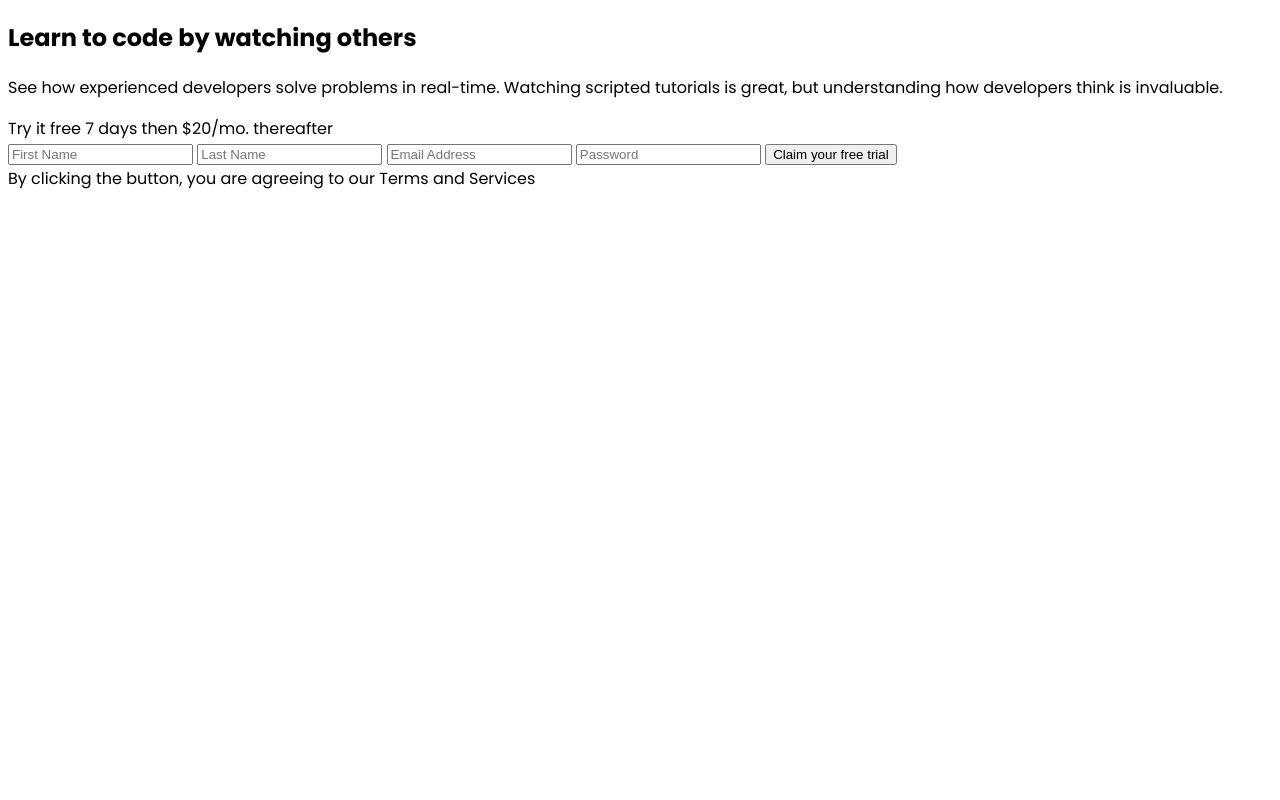
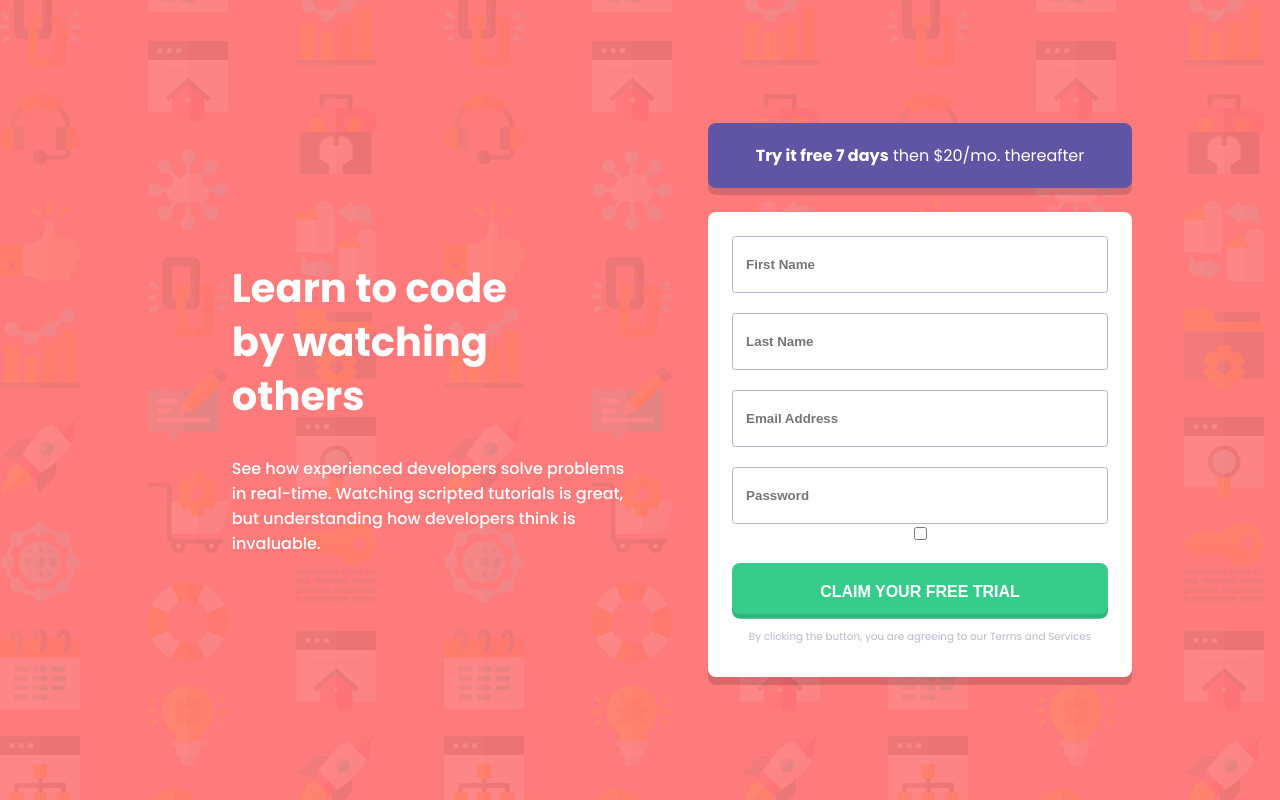
Before and after one commit to GustavoMD/intro-component-challenge, a plain HTML site: page site/index.html in a window 1280 px wide. Drawn offline with Linux system fonts and the light colour scheme.

Commit message:
styles and js files

```diff
--- a/site/index.html
+++ b/site/index.html
@@ -10,26 +10,45 @@
 </head>
 
 <body>
-  <section>
-    <h1>Learn to code by watching others</h1>
-    <p>See how experienced developers solve problems in real-time. Watching scripted tutorials is great,
-      but understanding how developers think is invaluable. </p>
+    <div class="container">
+        <section class="section info">
+            <h1 class="title">Learn to code by watching others</h1>
+            <p class="paragraph">See how experienced developers solve problems in real-time. Watching scripted tutorials is great, but understanding how developers think is invaluable. </p>
         </section>
 
         <section>
-    <div>
-      <span>Try it free 7 days then $20/mo. thereafter</span>
+
+            <span class="try-alert"><b>Try it free 7 days</b> then $20/mo. thereafter</span>
+
+            <div class="form-wrapper">
+                <form>
+                    <div class="input-wrapper">
+                        <input class="form-input" type="text" placeholder="First Name" />
+                        <span class="empty-field-alert"></span>
                     </div>
-
-    <form>
-      <input type="text" placeholder="First Name" />
-      <input type="text" placeholder="Last Name" />
-      <input type="text" placeholder="Email Address" />
-      <input type="text" placeholder="Password" />
-      <button type="submit">Claim your free trial</button>
+                    <div class="input-wrapper">
+                        <input class="form-input" type="text" placeholder="Last Name" />
+                        <span class="empty-field-alert"></span>
+                    </div>
+                    <div class="input-wrapper">
+                        <input id="email" class="form-input" type="text" placeholder="Email Address" />
+                        <span class="empty-field-alert"></span>
+                    </div>
+                    <div class="input-wrapper">
+                        <input class="form-input" type="password" placeholder="Password" />
+                        <span class="empty-field-alert"></span>
+                        <input type="checkbox" value="Show password">
+                    </div>
+                    <button class="button" type="submit">Claim your free trial</button>
                 </form>
 
-    <span>By clicking the button, you are agreeing to our Terms and Services</span>
+
+                <span class="terms-service">By clicking the button, you are agreeing to our <a class=>Terms and
+                        Services</a></span>
+            </div>
         </section>
+    </div>
+    <script src="./js/index.js"></script>
 </body>
+
 </html>
--- a/site/js/index.js
+++ b/site/js/index.js
@@ -1,3 +1,50 @@
 /**
  * This will contain the application interactive behavior.
  */
+// global variables
+
+let inputs = document.querySelectorAll('.form-input');
+let alertEmptyField = document.querySelectorAll('.empty-field-alert')
+let form = document.querySelector('.form-wrapper > form');
+let email = document.querySelector('#email');
+
+email.addEventListener('keypress', function() {
+    email.classList.remove('red-text');
+});
+
+form.addEventListener('submit', verifyData);
+
+function verifyDatsa() {
+    alert('teste');
+}
+
+
+function verifyData(e) {
+    let verify = true
+    inputs.forEach((input, i) => {
+        if (input.value == '') {
+            e.preventDefault();
+            alertEmptyField[i].style.display = 'block';
+            alertEmptyField[i].textContent = input.placeholder + ' cannot be empty'
+            verify = false;
+        } else {
+            alertEmptyField[i].style.display = 'none';
+        }
+        if (input.value != '' && input.id == 'email' && !validateEmail(input.value)) {
+            input.classList.add('red-text');
+            alertEmptyField[i].style.display = 'block';
+            alertEmptyField[i].textContent = 'Looks like this is not an email'
+            verify = false;
+        } else {
+            input.classList.remove('red-text');
+        }
+    });
+    if (verify) {
+        alert('Your free trial was claimed');
+    }
+}
+
+function validateEmail(email) {
+    var re = /^(([^<>()[\]\\.,;:\s@\"]+(\.[^<>()[\]\\.,;:\s@\"]+)*)|(\".+\"))@((\[[0-9]{1,3}\.[0-9]{1,3}\.[0-9]{1,3}\.[0-9]{1,3}\])|(([a-zA-Z\-0-9]+\.)+[a-zA-Z]{2,}))$/;
+    return re.test(email);
+}
--- a/site/style.css
+++ b/site/style.css
@@ -1,21 +1,168 @@
 @import url('https://fonts.googleapis.com/css?family=Poppins:400,500,600,700&display=swap');
-
 :root {
     /* Colors */
     --color-brand: hsl(0, 100%, 74%);
     --color-brand-text: hsl(0, 0%, 100%);
     --color-success: hsl(154, 59%, 51%);
+    --color-succes-dark: hsl(154, 59%, 45%);
     --color-success-text: hsl(0, 0%, 100%);
     --color-accent: hsl(248, 32%, 49%);
     --color-accent-text: hsl(0, 0%, 100%);
     --color-card: hsl(0, 0%, 100%);
     --color-card-text: hsl(249, 10%, 26%);
     --color-card-text-light: hsl(246, 25%, 77%);
-
     /* Fonts */
     --font-family-brand: 'Poppins', sans-serif;
+    /* Backgrounds */
+    --bg-image-desktop: url('./images/bg-intro-desktop.png');
+    --bg-image-mobile: url('./images/bg-intro-mobile.png');
 }
 
+html,
 body {
+    box-sizing: border-box;
     font-family: var(--font-family-brand);
+    background-image: var(--bg-image-mobile);
+    background-color: var(--color-brand);
+    height: 100%;
+    margin: 0;
+    padding: 0;
 }
+
+.container {
+    display: flex;
+    align-items: center;
+    justify-content: center;
+    flex-wrap: wrap;
+    padding: 1.25em 1em;
+    height: 100%;
+}
+
+.section {
+    width: 100%;
+}
+
+.title,
+.paragraph {
+    text-align: center;
+    color: var(--color-brand-text);
+}
+
+.title {
+    padding: 0 1em;
+    font-weight: 900;
+    line-height: 1.35em;
+}
+
+.paragraph {
+    font-weight: 500;
+    font-size: 16px;
+    text-justify: auto;
+}
+
+.button {
+    border: none;
+    border-radius: 0.5em;
+    box-shadow: 0em 0.3em var(--color-succes-dark);
+    display: block;
+    background-color: var(--color-success);
+    color: var(--color-accent-text);
+    padding: 1.25em 1.25em 0.8em;
+    text-transform: uppercase;
+    font-weight: 600;
+    font-size: 1em;
+    margin-bottom: 0.5em;
+}
+
+.try-alert {
+    text-align: center;
+    border-radius: 0.5em;
+    display: block;
+    background-color: var(--color-accent);
+    color: var(--color-accent-text);
+    padding: 1.25em 3em;
+    font-weight: 300;
+    margin-bottom: 1.5em;
+    box-shadow: 0px 7px rgba(0, 0, 0, 0.15);
+}
+
+.form-wrapper {
+    background-color: var(--color-card);
+    border-radius: 0.5em;
+    padding: 1.5em;
+    box-shadow: 0 0.5em rgba(0, 0, 0, 0.15);
+}
+
+.form-wrapper form {
+    display: flex;
+    flex-direction: column;
+}
+
+.info {
+    margin: 3em 0;
+}
+
+.form-input {
+    border: 1px solid var(--color-card-text-light);
+    border-radius: 0.25em;
+    padding: 1.5em 1em;
+    color: var(--color-card-text);
+    font-weight: 800;
+}
+
+.terms-service {
+    padding: 0.7em;
+    display: block;
+    font-size: 0.65em;
+    color: var(--color-card-text-light);
+    text-align: center;
+}
+
+.terms-text {
+    font-weight: 700;
+    color: var(--color-brand)
+}
+
+@media(min-width: 1001px) {
+    html,
+    body {
+        background-image: var(--bg-image-desktop);
+    }
+    .container {
+        padding: 0em 5em;
+        max-width: 1440px;
+        margin: auto;
+    }
+    .section {
+        width: 50%;
+    }
+    .title {
+        padding: 0;
+        padding-right: 4em;
+        font-size: 2.5em;
+        text-align: left;
+        padding-left: 15%;
+    }
+    .paragraph {
+        text-align: left;
+        padding-right: 5em;
+        padding-left: 15%;
+    }
+}
+
+.empty-field-alert {
+    display: none;
+    color: var(--color-brand);
+    font-size: .75em;
+    margin-left: auto;
+}
+
+.input-wrapper {
+    display: flex;
+    flex-direction: column;
+    margin-bottom: 1.25em;
+}
+
+input.red-text {
+    color: var(--color-brand);
+}
```
Lines whose indentation alone changed are shown as unchanged.
